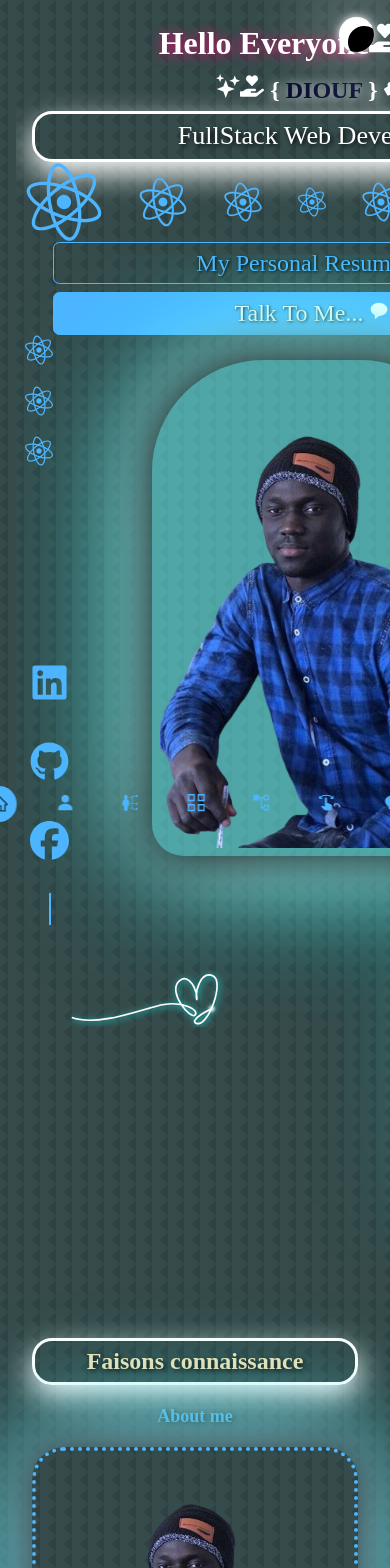
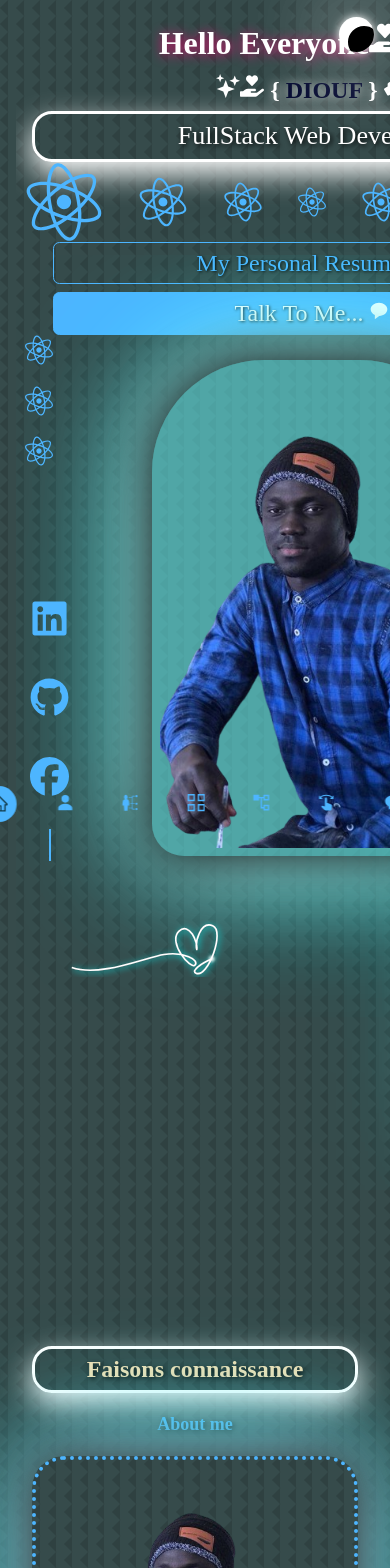
Before and after one commit to Mouhamed1003/keenprogrammer.com, a React (Create React App) app: page / in a window 390 px wide. Shown: the top 1568 px of the page. Built offline with nearby package versions, Linux system fonts and the light colour scheme.

Commit message:
Update header.css

```diff
--- a/src/components/header/header.css
+++ b/src/components/header/header.css
@@ -365,12 +365,12 @@ header {
 /* Media Queries - iPhone 12 Pro */
 @media screen and (max-width: 390px) {
     #header {
-        height: 150vh;
+        height: 151vh;
         width: 160vw;
         padding-top: 0.5rem; /* Ajouter de la marge en haut */
     }
     header {
-        height: 148vh;
+        height: 140vh;
     }
     .text-light-function {
         font-size: calc(7vw - .1em);
@@ -382,7 +382,7 @@ header {
         font-size: 10vw; /* Réduire la taille de la police */
         bottom: 0rem; /* Décaler vers le bas */
         left: 3.7vw;
-        top: 40rem;
+        top: 36rem;
     }
     .maphoto {
         height: 31rem;
```
